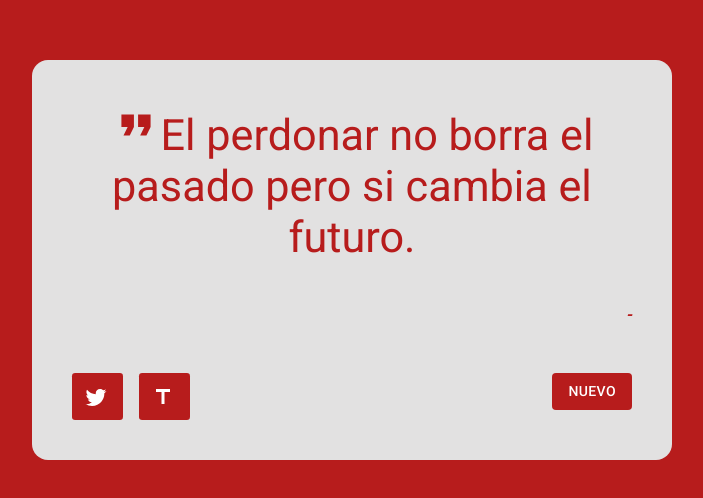
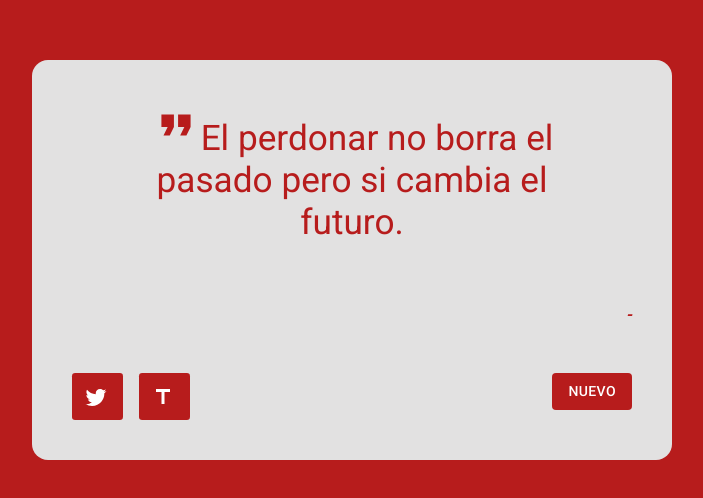
Before and after one commit to bmsebastian2/TarjetaMensajeTwitter, a React (Create React App) app: page / in a window 1280 px wide. Shown: the part 140-638 px from the top of the page, without its empty margins (288-991 px from the left). Built offline with nearby package versions, Linux system fonts and the light colour scheme.

Commit message:
Cambie el tamaño de mensaje y paso la pagina

```diff
--- a/src/App.jsx
+++ b/src/App.jsx
@@ -40,7 +40,7 @@ function App() {
             id="text"
             className="border"
             style={{
-              fontSize: "2.7rem",
+              fontSize: "2.2rem",
               color: `${listTool[idstate-1].color}`,
               marginLeft: "2rem",
               marginRight: "2rem",
@@ -49,8 +49,8 @@ function App() {
 
             }}
           >
-            <FormatQuoteIcon style={{ fontSize: 50 }} id='mensaje' />
-            { listTool[idstate-1].mensaje}
+            <FormatQuoteIcon style={{ fontSize: '50' }} id='mensaje' />
+            <span >{ listTool[idstate-1].mensaje}</span>
           </div>
 
           <div id="author" className="border"
```
